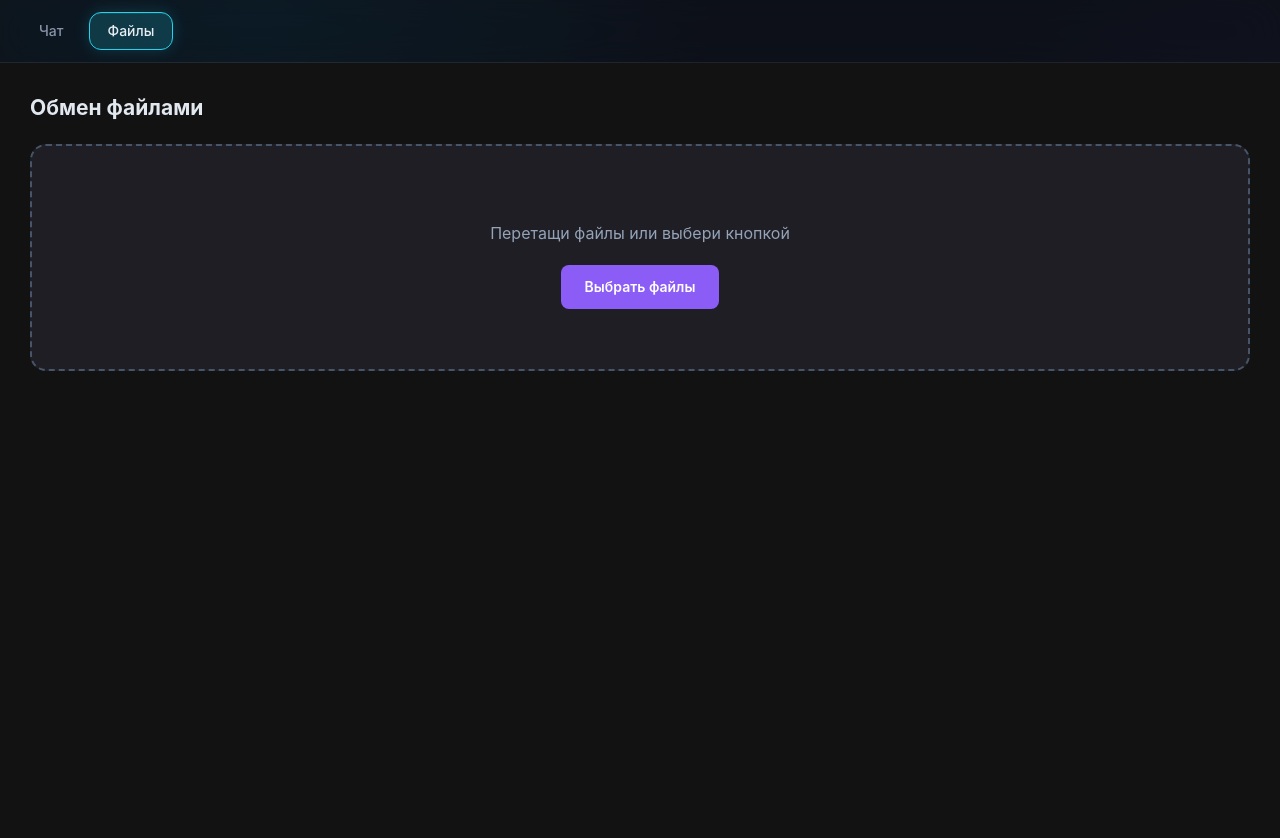
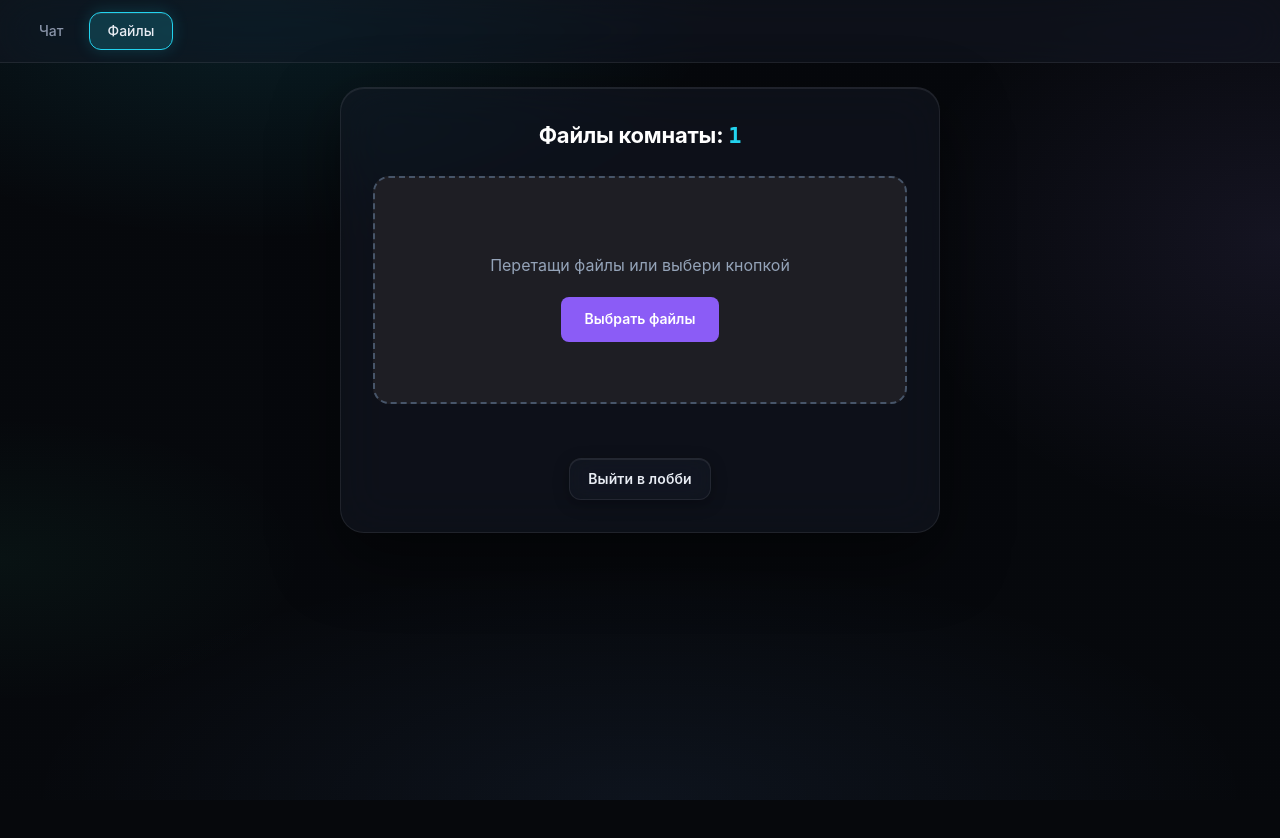
Before and after one commit to StailFX/P2P-chat, a React app: page /room/1/files in a window 1280 px wide. Shown: the top 838 px of the page. After the commit the page ends 800 px from the top, so only its background shows below. Built offline with nearby package versions, Linux system fonts and the light colour scheme.

Commit message:
fix: вернул стили обертки и кнопку лобби из изначального компонента

```diff
--- a/src/screens/Files/Files.css
+++ b/src/screens/Files/Files.css
@@ -1,12 +1,11 @@
 /* Общий контейнер экрана */
 .files-screen {
-  padding: 30px;
-  color: #ffffff; /* Белый текст */
-  background-color: #121212; /* Темный фон страницы */
-  min-height: 100vh;
-  font-family: -apple-system, BlinkMacSystemFont, "Segoe UI", Roboto, Helvetica, Arial, sans-serif;
+  color: #ffffff;
+  font-family: -apple-system, BlinkMacSystemFont, "Segoe UI", Roboto, sans-serif;
   box-sizing: border-box;
+  margin-bottom: 20px;
 }
+
 
 .files-screen h2 {
   margin-top: 0;
--- a/src/screens/Files/Files.jsx
+++ b/src/screens/Files/Files.jsx
@@ -1,15 +1,43 @@
 import React, { useCallback } from 'react';
 import { useDispatch, useSelector } from 'react-redux';
-// Обрати внимание, тут изменился путь до файла (две точки)
+import { useNavigate, useParams } from 'react-router-dom';
+import styled from '@emotion/styled';
+import { Button } from '../../components/Button';
 import { setDragging, addOutgoingFile, updateFileProgress, updateFileStatus } from '../../features/filesSlice';
 import './Files.css';
 
-export const Files = () => {
+const Wrapper = styled.div({
+  position: 'relative', zIndex: 1, minHeight: '100%', display: 'flex',
+  alignItems: 'center', justifyContent: 'center', padding: 24,
+});
+
+const Card = styled.section(({ theme }) => ({
+  position: 'relative',
+  maxWidth: 600,
+  width: '100%', background: theme.colors.glassBg,
+  backdropFilter: theme.blurs.glass, WebkitBackdropFilter: theme.blurs.glass,
+  border: `1px solid ${theme.colors.glassBorder}`, borderRadius: theme.radii.xl,
+  padding: 32, textAlign: 'center',
+  boxShadow: `inset 0 1px 0 ${theme.colors.glassHighlight}, 0 24px 64px rgba(0,0,0,0.5)`,
+}));
+
+const Heading = styled.h1(({ theme }) => ({
+  fontSize: 22, margin: '0 0 24px', fontWeight: 700, letterSpacing: '-0.01em', color: '#fff'
+}));
+
+const RoomId = styled.span(({ theme }) => ({
+  fontFamily: theme.fonts.mono, color: theme.colors.cyan, fontWeight: 600,
+}));
+
+// --- НАША ЛОГИКА ---
+export function Files() {
+  const navigate = useNavigate();
+  const { roomId } = useParams();
+
   const dispatch = useDispatch();
   const isDragging = useSelector((state) => state.files.isDragging);
   const filesList = useSelector((state) => state.files.list);
 
-  // ФЕЙКОВАЯ ЗАГРУЗКА
   const simulateUpload = (fileId) => {
     let currentProgress = 0;
     const interval = setInterval(() => {
@@ -37,23 +65,20 @@ export const Files = () => {
     dispatch(setDragging(false));
 
     const files = Array.from(e.dataTransfer.files);
-
     files.forEach((file) => {
       const fileId = Date.now() + '-' + file.name;
-      dispatch(addOutgoingFile({
-        id: fileId,
-        name: file.name,
-        size: file.size,
-        type: file.type,
-      }));
+      dispatch(addOutgoingFile({ id: fileId, name: file.name, size: file.size, type: file.type }));
       simulateUpload(fileId);
     });
   }, [dispatch]);
 
   return (
+    <Wrapper>
+      <Card>
+        <Heading>Файлы комнаты: <RoomId>{roomId}</RoomId></Heading>
+
+        {/* НАША ЗОНА DRAG AND DROP */}
         <div className="files-screen">
-      <h2>Обмен файлами</h2>
-
           <div
             className={`drop-zone ${isDragging ? 'active' : ''}`}
             onDragOver={handleDragOver}
@@ -82,5 +107,13 @@ export const Files = () => {
             ))}
           </div>
         </div>
+
+        <div style={{ marginTop: '24px' }}>
+            <Button variant="secondary" onClick={() => navigate('/')}>
+            Выйти в лобби
+            </Button>
+        </div>
+      </Card>
+    </Wrapper>
   );
-};
+}
```
Lines whose indentation alone changed are shown as unchanged.
